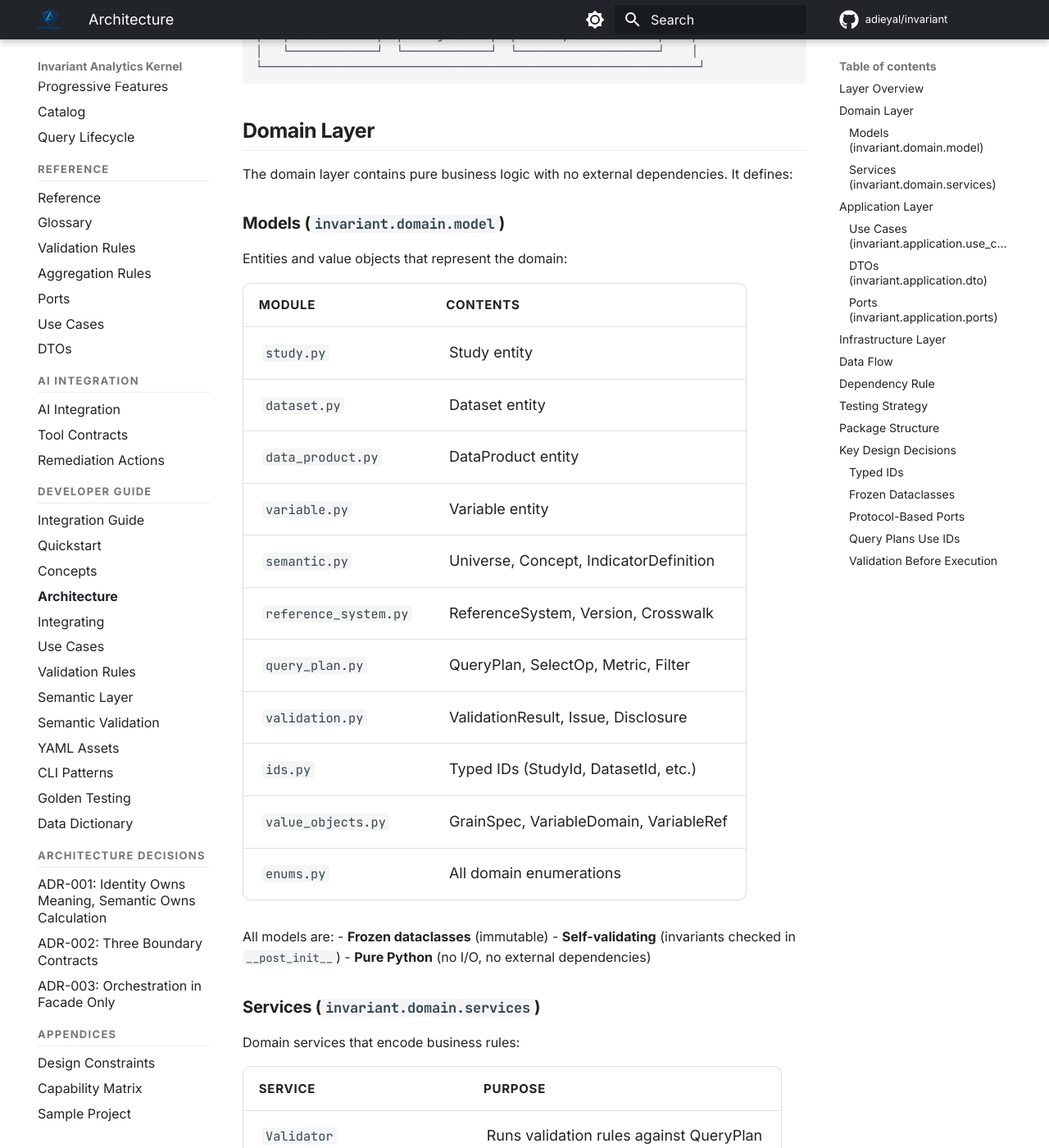
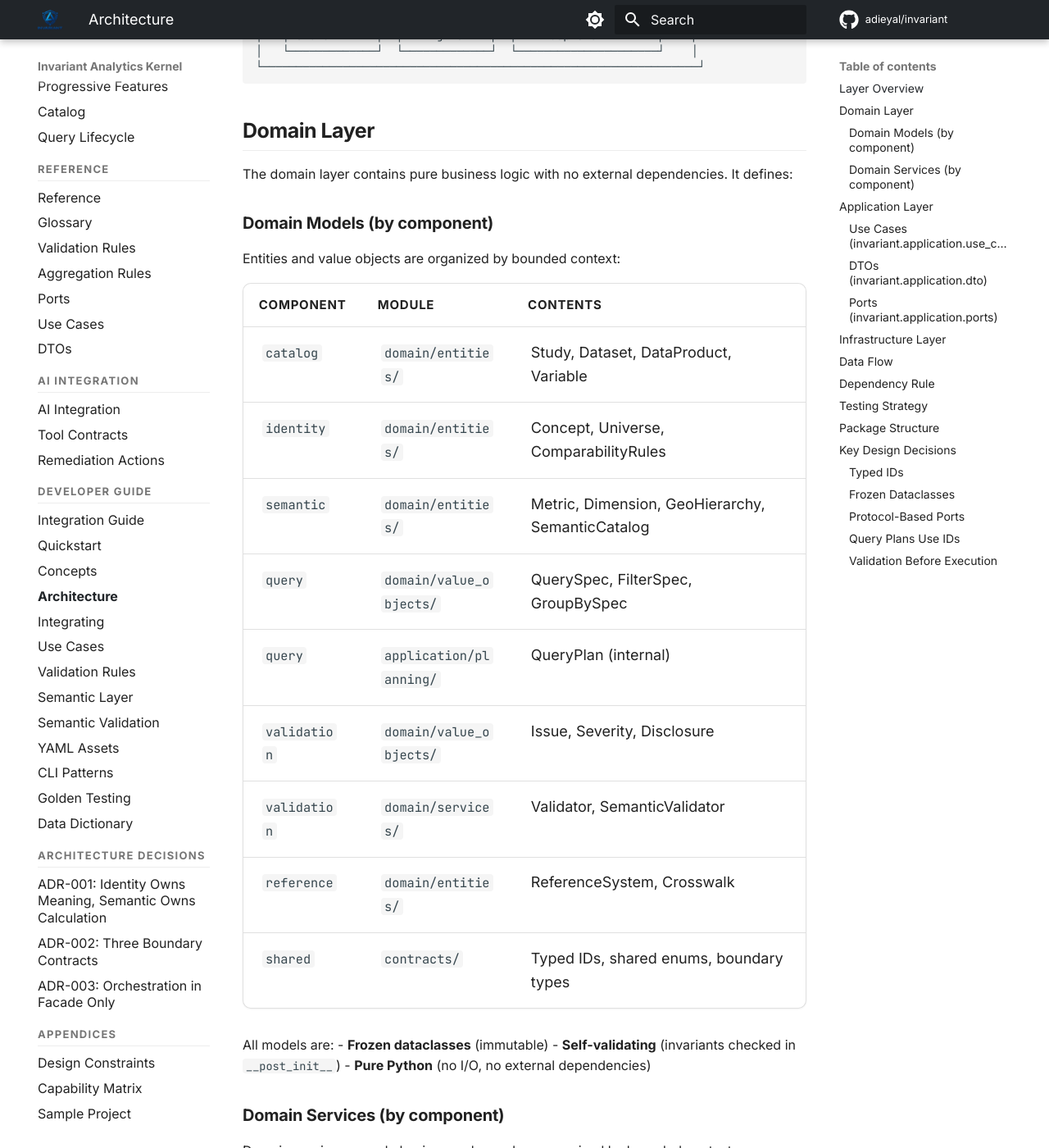
Before and after one commit to adieyal/invariant, an MkDocs documentation site: the page built from docs/developer/architecture.md, in a window 1280 px wide and 1400 px high, scrolled down 857 px. Shown: the whole window at 82% size. Built offline with MkDocs 1.6.1 and Material for MkDocs 9.7.7, drawn with Linux system fonts in a browser that asks for light colours; comment, search, counter and statistics services are not loaded; some of the changed text lies outside the part shown.

Commit message:
docs: update import paths after legacy domain removal

```diff
--- a/docs/developer/architecture.md
+++ b/docs/developer/architecture.md
@@ -43,38 +43,38 @@ Invariant follows Clean Architecture principles with a clear separation between
 
 The domain layer contains pure business logic with no external dependencies. It defines:
 
-### Models (`invariant.domain.model`)
+### Domain Models (by component)
 
-Entities and value objects that represent the domain:
+Entities and value objects are organized by bounded context:
 
-| Module | Contents |
-|--------|----------|
-| `study.py` | Study entity |
-| `dataset.py` | Dataset entity |
-| `data_product.py` | DataProduct entity |
-| `variable.py` | Variable entity |
-| `semantic.py` | Universe, Concept, IndicatorDefinition |
-| `reference_system.py` | ReferenceSystem, Version, Crosswalk |
-| `query_plan.py` | QueryPlan, SelectOp, Metric, Filter |
-| `validation.py` | ValidationResult, Issue, Disclosure |
-| `ids.py` | Typed IDs (StudyId, DatasetId, etc.) |
-| `value_objects.py` | GrainSpec, VariableDomain, VariableRef |
-| `enums.py` | All domain enumerations |
+| Component | Module | Contents |
+|-----------|--------|----------|
+| `catalog` | `domain/entities/` | Study, Dataset, DataProduct, Variable |
+| `identity` | `domain/entities/` | Concept, Universe, ComparabilityRules |
+| `semantic` | `domain/entities/` | Metric, Dimension, GeoHierarchy, SemanticCatalog |
+| `query` | `domain/value_objects/` | QuerySpec, FilterSpec, GroupBySpec |
+| `query` | `application/planning/` | QueryPlan (internal) |
+| `validation` | `domain/value_objects/` | Issue, Severity, Disclosure |
+| `validation` | `domain/services/` | Validator, SemanticValidator |
+| `reference` | `domain/entities/` | ReferenceSystem, Crosswalk |
+| `shared` | `contracts/` | Typed IDs, shared enums, boundary types |
 
 All models are:
 - **Frozen dataclasses** (immutable)
 - **Self-validating** (invariants checked in `__post_init__`)
 - **Pure Python** (no I/O, no external dependencies)
 
-### Services (`invariant.domain.services`)
+### Domain Services (by component)
 
-Domain services that encode business rules:
+Domain services encode business rules and are organized by bounded context:
 
-| Service | Purpose |
-|---------|---------|
-| `Validator` | Runs validation rules against QueryPlan |
-| `IndicatorAggregationRule` | Blocks naive indicator aggregation |
-| `ComparabilityChecker` | Assesses dataset comparability |
+| Component | Service | Purpose |
+|-----------|---------|---------|
+| `validation` | `Validator` | Runs validation rules against QueryPlan |
+| `validation` | `SemanticValidator` | Validates semantic queries |
+| `validation` | `IndicatorAggregationRule` | Blocks naive indicator aggregation |
+| `identity` | `ComparabilityResolver` | Assesses dataset comparability |
+| `semantic` | `MetricGraph` | Resolves metric dependencies |
 
 Services are stateless and operate on domain models.
 
```
Also changed, not shown: docs/developer/semantic-layer.md (+8 -8 lines), docs/developer/semantic-validation-rules.md (+6 -6 lines), docs/developer/validation-rules.md (+5 -5 lines).
